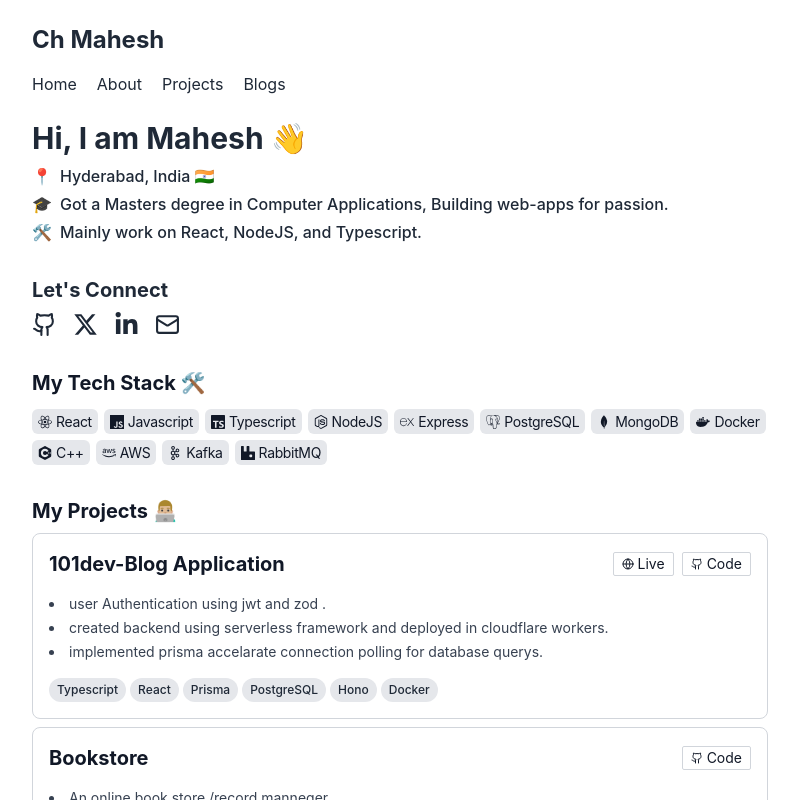
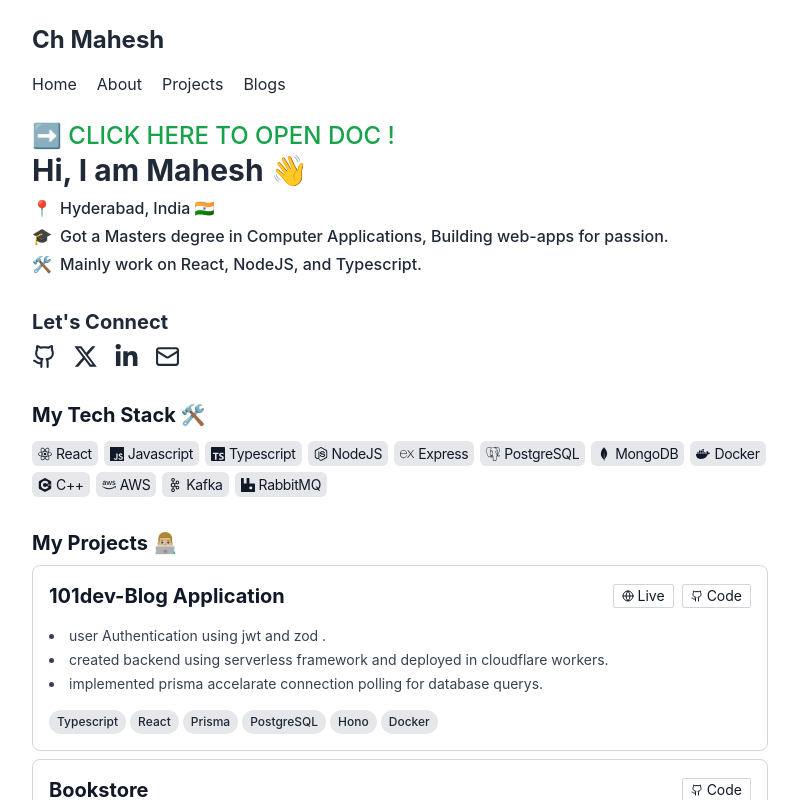
Before and after one commit to mahe-gi/mahesh, a Next.js app: page / in a window 1280 px wide. Shown: the top 800 px of the page, without its empty margins (240-1039 px from the left). Built offline with nearby package versions, Linux system fonts and the light colour scheme.

Commit message:
included temp doc btn

```diff
--- a/src/app/page.tsx
+++ b/src/app/page.tsx
@@ -1,11 +1,13 @@
 import About from "@/components/About";
 import Education from "@/components/Education";
+import Notes from "@/components/notes/Notes";
 import Projects from "@/components/Projects";
 import TechStackComponent from "@/components/TechStack";
 
 export default function Home() {
   return (
     <div>
+      <Notes />
       <About />
       <TechStackComponent />
       <Projects />
--- /dev/null
+++ b/src/components/notes/Notes.tsx
@@ -0,0 +1,24 @@
+import Link from "next/link";
+
+export default function Notes() {
+  return (
+    <div className="flex items-center">
+      <div>
+        <h1 className=" font-medium text-2xl">
+          ➡️{" "}
+          <span className=" text-green-600">
+            {" "}
+            <Link
+              href={
+                "https://massive-dodo-f8e.notion.site/MANOJ-SIR-CLASS-1e576887e01a80bbb228f33850ae2b74"
+              }
+            >
+              {" "}
+              CLICK HERE TO OPEN DOC !
+            </Link>
+          </span>
+        </h1>
+      </div>
+    </div>
+  );
+}
```
